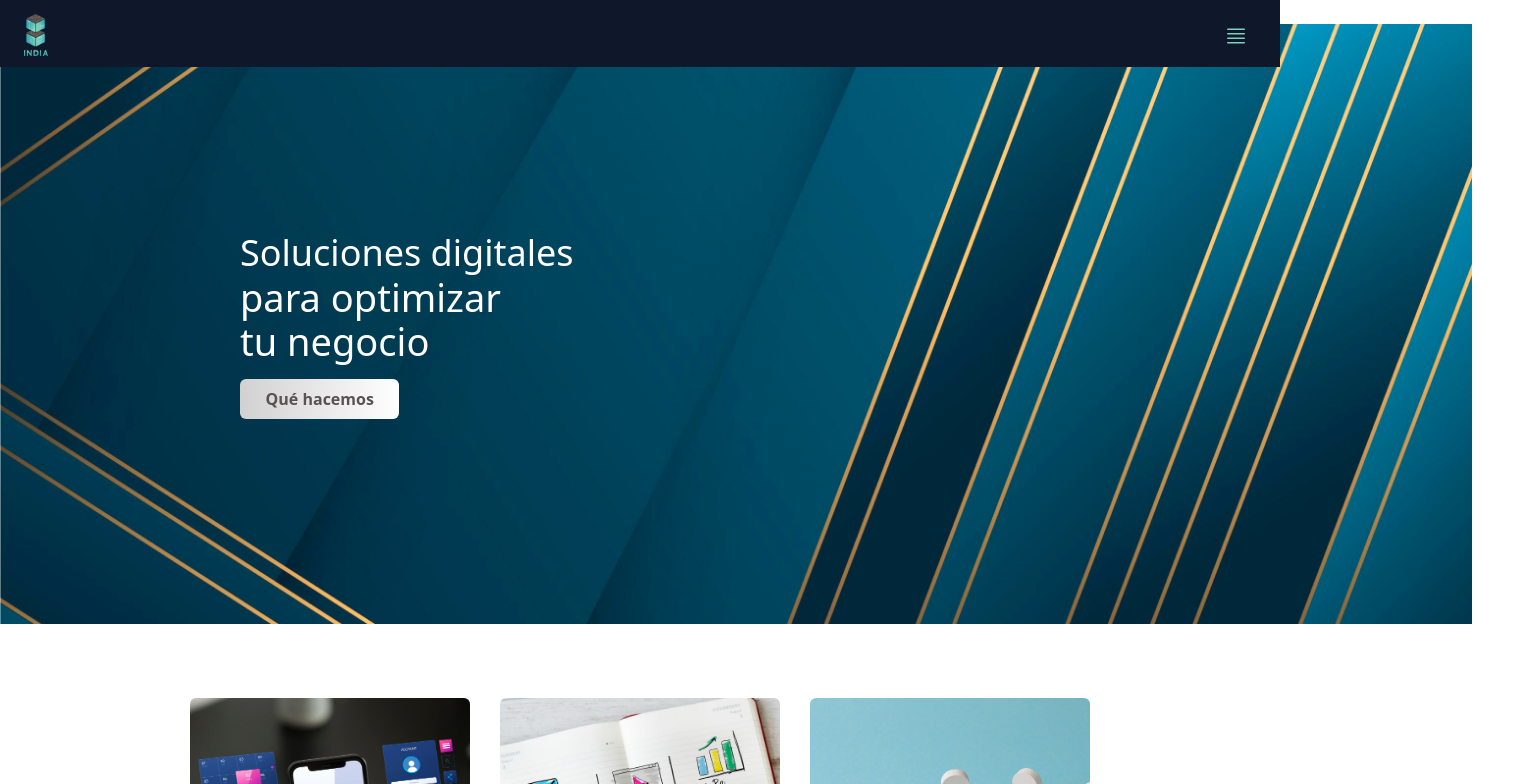
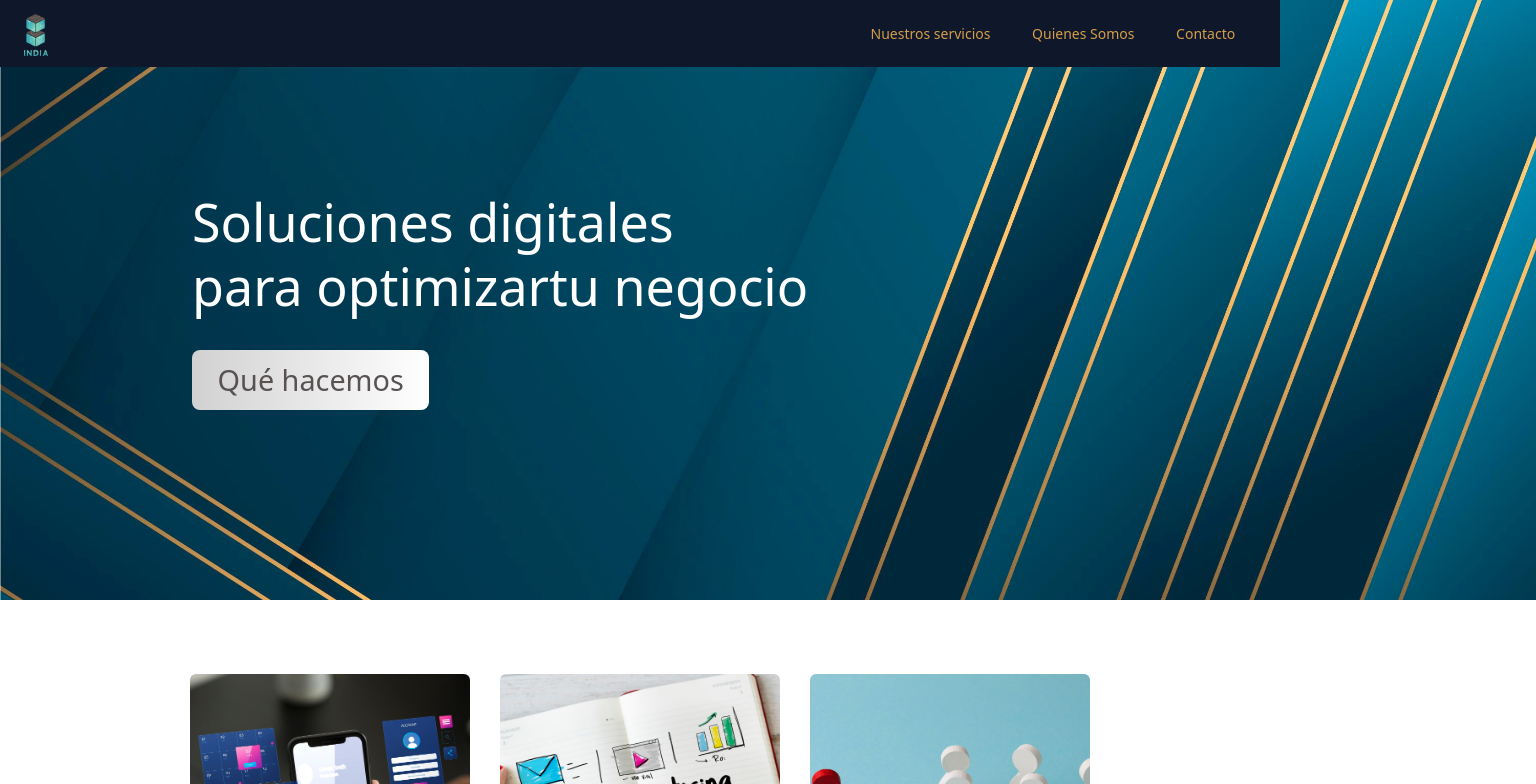
Before and after one commit to indiait/india-it, a Next.js app: page / in a window 1280 px wide. Shown: the top 784 px of the page, 1536 px wide, since content can reach past the window. Built offline with nearby package versions, Linux system fonts and the light colour scheme.

Commit message:
Adding NavBar open

```diff
--- a/src/app/about/page.jsx
+++ b/src/app/about/page.jsx
@@ -4,7 +4,10 @@ import Image from "next/image";
 export default function AboutUs() {
     return (
         <>
-        <div className="flex flex-col lg:flex-row w-full h-[450px] mb-3 lg:mb-0">
+        <div
+            className="flex flex-col lg:flex-row w-full h-[450px] mb-3 lg:mb-0"
+            id="aboutUs"
+        >
             <Image
                 src="/teamwork.jpg"
                 width={375}
@@ -18,7 +21,7 @@ export default function AboutUs() {
 
             />
             <div
-                className="w-fit lg:w-1/2 self-end py-[2rem] px-[1rem] rounded-md  relative opacity-75 bottom-[20px] text-slate-900"
+                className="w-fit lg:w-1/2 lg:h-[450px] self-end py-[2rem] px-[1rem] rounded-md  relative opacity-75 bottom-[20px] lg:bottom-0 text-slate-900"
                 style={{
                     zIndex: 9,
                     background: "linear-gradient(white, #d1d1d1)",
--- a/src/app/components/Footer/Footer.jsx
+++ b/src/app/components/Footer/Footer.jsx
@@ -4,6 +4,7 @@ import Image from "next/image";
 export default function Footer() {
     return (
         <div
+            id="contactMe"
             className="w-full h-auto md:flex md:flex bg-slate-900 p-section leading-3 relative"
         >
             {/* Footer logo Image */}
--- a/src/app/components/NavBar/NavBar.jsx
+++ b/src/app/components/NavBar/NavBar.jsx
@@ -1,12 +1,25 @@
+"use client"
+
 import Image from "next/image";
+import { useState } from "react";
+import NavBarIsOpen from "./NavBarIsOpen";
+import Link from "next/link";
 
 
 export default function NavBar() {
+
+    const [isOpen, setIsOpen] = useState(false);
+
     return (
-    <div className="z-50">
-    <nav className="w-full h-[4.2rem] bg-slate-900 absolute">
+        <div>
+            <nav
+                className="w-full h-[4.2rem] bg-slate-900 absolute"
+                style={{
+                    zIndex: 9
+                }}
+            >
                 <div className="my-[0.9rem] mx-[1.5rem]">
-            {/* <h1 className="text-gold">India IT</h1> */}
+
                     <Image
                         src="/India-Isologo-teal-crop-content.png"
                         width={24}
@@ -14,14 +27,51 @@ export default function NavBar() {
                         alt="logo-footer"
                     />
                 </div>
-        <button className="top-[1.5rem] right-[2rem] absolute">
 
-            <Image src={"/bars-4.svg"} height={24} width={24} alt="bars-4"/>
+                {/* Navbar links visible on screens largar than 992px */}
+
+                <ul className="hidden lg:flex space-x-4 text-sm top-[1.5rem] right-[2rem] absolute">
+                    <Link
+                        href="#solutions"
+                        className="text-gold hover:text-lightGrey cursor-pointer px-[0.8rem]">
+                        Nuestros servicios
+                    </Link>
+                    <Link
+                        href="#aboutUs"
+                        className="text-gold hover:text-lightGrey cursor-pointer px-[0.8rem]"
+                    >
+                        Quienes Somos
+                    </Link>
+                    <Link
+                        href="#contactMe"
+                        className="text-gold hover:text-lightGrey cursor-pointer px-[0.8rem]"
+                    >
+                        Contacto
+                    </Link>
+                </ul>
+
+                {/* Menu button for smaller screens */}
+                <button
+                    onClick={(e) => setIsOpen(!isOpen)}
+                    className="lg:hidden top-[1.5rem] right-[2rem] absolute">
+
+                    {isOpen ?
+                        (
+                            <Image src={"/x-mark.svg"} height={24} width={24} alt="x-mark" />
+                        ) :
+                        (
+                            <Image src={"/bars-4.svg"} height={24} width={24} alt="bars-4" />
+                        )}
+
                 </button>
             </nav>
-    <ul className="">
+            {/* <ul className="">
         <li>Nuestros servicios</li>
-    </ul>
+    </ul> */}
+            {isOpen &&
+                <NavBarIsOpen />
+
+            }
         </div>
     );
 }
--- /dev/null
+++ b/src/app/components/NavBar/NavBarIsOpen.jsx
@@ -0,0 +1,34 @@
+
+
+export default function NavBarIsOpen() {
+  return (
+    <div
+        className="lg:hidden w-full h-auto text-dark font-semibold text-sm absolute mt-[4.2rem] rounded-b-lg bg-white"
+        style={{
+            zIndex: 2
+        }}
+    >
+        <div className="flex flex-col px-[1.5rem]">
+            <a
+                href="#solutions"
+                className="py-[0.8rem] border-b border-lightGrey"
+            >
+                Nuestros Servicios
+            </a>
+
+            <a
+                href="#aboutUs"
+                className="py-[0.8rem] border-b border-lightGrey"
+            >
+                Quiénes somos
+            </a>
+            <a
+                href="#contactMe"
+                className="py-[0.8rem] border-b border-lightGrey"
+            >
+                Contacto
+                </a>
+        </div>
+
+    </div>);
+}
--- a/src/app/layout.js
+++ b/src/app/layout.js
@@ -20,7 +20,7 @@ export const metadata = {
 
 export default function RootLayout({ children }) {
   return (
-    <html lang="en">
+    <html lang="en" className="scroll-smooth">
       <head>
       <meta name="viewport" content="width=device-width, initial-scale=1.0"></meta>
       </head>
--- a/src/app/page.js
+++ b/src/app/page.js
@@ -1,15 +1,27 @@
+"use client"
+
 import Image from "next/image";
 import Solutions from "./solutions/page";
 import AboutUs from "./about/page";
 import Footer from "./components/Footer/Footer";
+import { useEffect } from "react";
+import Link from "next/link";
 
 export default function Home() {
+
+  useEffect(() => {
+    if (window.location.hash) {
+      window.history.replaceState(null, null, " "); // Remove hash from URL
+      window.scrollTo(0, 0); // Scroll to the top of the page
+    }
+  }, []);
+
   return (
     <div
       className="h-screen w-full"
     >
-      <div className="h-3/4 w-[115%] relative"
-        style={{ zIndex: -1 }}
+      <div className="h-3/4 w-[120%] relative"
+        style={{ zIndex: 0 }}
       >
         <Image src={"/bg-luxury-gold.jpg"}
           alt="bgHeroImage"
@@ -20,19 +32,28 @@ export default function Home() {
           }}
         />
 
-        <div className="flex flex-col h-full w-full justify-center text-white absolute">
-          <h2 className="text-[38px] mx-4 md:mx-[15rem] leading-[44px]">
-            <span className="text-[36px]">Soluciones digitales</span>
+        <div
+          className="flex flex-col h-full w-full justify-center text-white absolute">
+          <h2 className="text-[38px] lg:text-[52px] mx-4 md:mx-[12rem] leading-[44px] lg:leading-[64px]">
+            <span className="text-[36px] md:text-[38px] lg:text-[52px]">
+              Soluciones digitales
+            </span>
             <br></br>para optimizar
-            <br></br>tu negocio</h2>
+            <br className="lg:hidden md:hidden"></br>tu negocio</h2>
+
+            <Link href="#solutions" className="hover:text-dark cursor-pointer" >
           <div
-            className="mx-4 md:mx-[15rem] w-fit text-[1rem] px-[1.6rem] py-[0.5rem] text-dark rounded-md mt-4 font-semibold"
+            className="mx-4 md:mx-[12rem] w-fit text-[1rem] px-[1.6rem] py-[0.5rem] text-dark rounded-lg mt-4 md:mt-8 font-semibold md:text-[1.8rem] md:font-normal"
             style={{
-              background: "linear-gradient(90deg, #d1d1d1, #fff)"
+              background: "linear-gradient(90deg, #d1d1d1, #fff)",
             }}
           >
-            <a>Qué hacemos</a>
+
+              <p>Qué hacemos</p>
+
+
           </div>
+          </Link>
         </div>
 
       </div>
--- a/src/app/solutions/page.jsx
+++ b/src/app/solutions/page.jsx
@@ -3,7 +3,10 @@ import  { SolutionsData } from "../constants/data";
 
 export default function Solutions() {
     return (
-        <div className="w-full h-fit text-dark">
+        <div
+         className="w-full h-fit text-dark"
+         id="solutions"
+         >
 
             {/* Solutions */}
             <section className="flex flex-wrap lg:justify-center lg:flex-row p-section ">
--- a/tailwind.config.js
+++ b/tailwind.config.js
@@ -14,6 +14,7 @@ module.exports = {
       colors: {
         background: "var(--background)",
         foreground: "var(--foreground)",
+        lightGrey: "#d2d2d2",
         gold: "#d49e4a",
         cyan: "#37abb4",
         teal: "#7ed2bb",
```
Also changed, not shown: public/x-mark.svg (added). Lines whose indentation alone changed are shown as unchanged.
